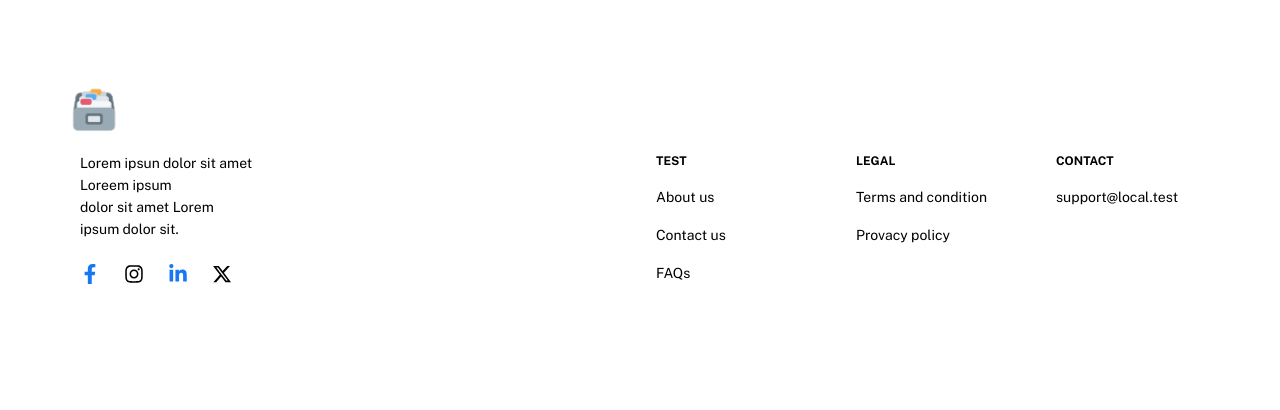
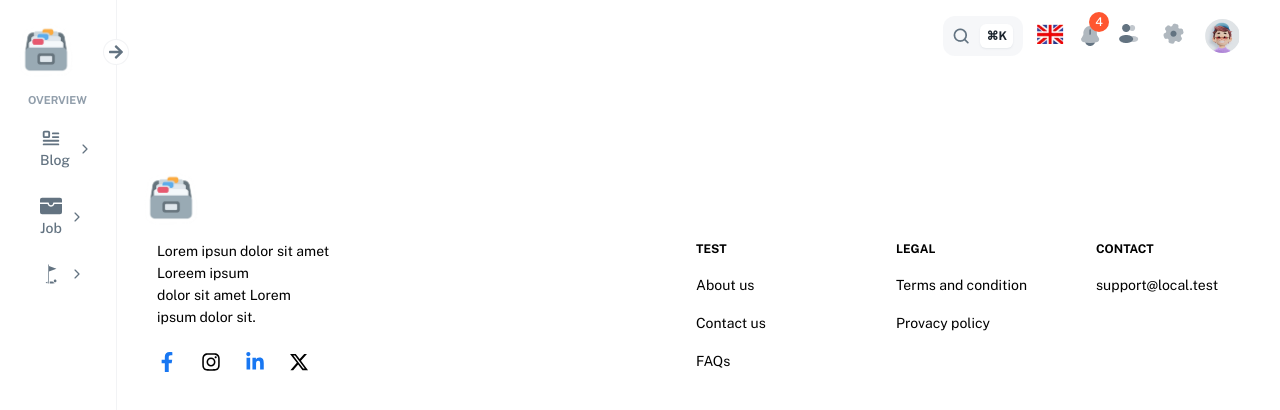
Before and after one commit to hajarakotozafy/blog, a React (Vite) app: page / in a window 1280 px wide. Shown: the top 410 px of the page. Built offline with nearby package versions, Linux system fonts and the light colour scheme.

Commit message:
feat: routing

```diff
--- a/src/App.tsx
+++ b/src/App.tsx
@@ -17,20 +17,20 @@ import BlogArticleDetails from './pages/BlogArticleDetails/BlogArticleDetails';
 const App: FC = () => {
 
   return (
-    <>
-      {/* <DashboardNav/>
-      <SideNav/> */}
-      <Routes>
-          <Route path='/blog' element={<Blog/>} />
-          <Route path='/blog/list' element={<BlogList/>} />
-          <Route path='/product/details' element={<ProductDetails/>} />
-          <Route path='/blog/article/details' element={<BlogArticleDetails/>} />
-      </Routes>
+    <div className="app-container">
+      <SideNav/>
+      <div className="app-content">
+        <DashboardNav/>
+        <Routes>
+            <Route path='/blog' element={<Blog/>} />
+            <Route path='/blog/list' element={<BlogList/>} />
+            <Route path='/blog/details' element={<ProductDetails/>} />
+            <Route path='/blog/create' element={<BlogArticleDetails/>} />
+        </Routes>
       <Footer/>
+      </div>
 
-
-
-    </>
+    </div>
   )
 }
 
--- a/src/components/DashboardNav/DashboardNav.scss
+++ b/src/components/DashboardNav/DashboardNav.scss
@@ -9,6 +9,7 @@
     top: 0;
     background: #fff;
     z-index: 9999;
+    margin-bottom: 16px;
 
     width: 100%;
     .search-bar{
--- a/src/components/SideNav/SideNav.scss
+++ b/src/components/SideNav/SideNav.scss
@@ -1,14 +1,10 @@
 .sidenav-container{
     padding: 20px 16px;
     border-right: 1px solid rgba(145, 158, 171, 0.12);
-    width: 325px;
     background: #fff;
     transition: width 0.4s ease;
     min-height: 100vh;
-    border: 3px solid blue;
-    .hide{
-        width: 136px;
-    }
+    z-index: 99999;
     .sidenav-header{
         img{
             width: 60px;
@@ -48,15 +44,33 @@
         .menu-items{
             display: flex;
             flex-direction: column;
-            row-gap: 4px;
-            cursor: pointer;
+
             .item{
                 display: flex;
+                border-radius: 8px;
                 padding: 10px 8px 10px 12px;
-                column-gap: 12px;
-                border-radius: 8px;
                 align-items: center;
                 transition: width 0.4s ease;
+                cursor: pointer;
+                margin-bottom: 4px;
+                a{
+                    display: flex;
+                    text-decoration: none;
+                    align-items: center;
+                }
+                div{
+                    display: flex;
+                    display: flex;
+                    padding: 0 8px 0 12px;
+                    column-gap: 12px;
+                }
+                svg{
+                    color: rgba(99, 115, 129, 1);
+                    font-size: 22px;
+                    &:nth-child(2){
+                        font-size: 14px;
+                    }
+                }
                 p{
                     width: 189px;
                     font-size: 14px;
@@ -67,7 +81,7 @@
                 }
                 &.active{
                     background-color: rgba(0, 167, 111, 0.08);
-                    p{
+                    p, svg{
                         color: rgba(0, 167, 111, 1);
                     }
                 }
@@ -80,13 +94,31 @@
                     color: rgba(122, 9, 22, 1);
                 }
             }
-            // &.hide{
-            //     .item{
-            //         p{
-            //             display: none;
-            //         }
-            //     }
-            // }
+            .displayOneCollapse{
+                display: none;
+            }
+            &.hide{
+                .item{
+                    div{
+                        flex-direction: column;
+                    }
+                    svg:nth-child(2){
+                        transform: rotate(-90deg);
+                    }
+                    p{
+                        width: auto;
+                    }
+                    &.none-on-collapse{
+                        display: none;
+                    }
+                }
+                .submenu{
+                    display: none;
+                }
+                .displayOneCollapse{
+                    display: flex;
+                }
+            }
         }
     }
 }
--- a/src/components/SideNav/SideNav.tsx
+++ b/src/components/SideNav/SideNav.tsx
@@ -4,6 +4,7 @@ import Logo from "../../assets/images/brand_icon.png";
 import { SideNavData } from "./SideNavData";
 import BlogIcon from "../../assets/images/blog-icon.svg";
 import { FaArrowLeft as ArrowIcon} from "react-icons/fa";
+import SideNavItem from "../SideNavItem/SideNavItem";
 
 const SideNav:FC = () => {
     const [hideSideNav, setHideSideNav] = useState(true)
@@ -18,14 +19,7 @@ const SideNav:FC = () => {
                 <div className={`menu-items ${hideSideNav?'hide':''}`}>
                     {
                         SideNavData.map(item => {
-                            return(
-                                <div className="item active">
-                                    <img src={BlogIcon}/><p>{item.name}</p>
-                                    {
-                                        item.name==="Mail" && (<span className="stat">+32</span>)
-                                    }
-                                </div>
-                            )
+                            return(<SideNavItem item={item}/>)
                         })
                     }
                 </div>
--- a/src/components/SideNav/SideNavData.tsx
+++ b/src/components/SideNav/SideNavData.tsx
@@ -1,47 +1,72 @@
 import { FaBlog as BlogIcon } from "react-icons/fa";
-
+import { TbFloatLeft } from "react-icons/tb";
+import { MdFolderOpen } from "react-icons/md";
+import { IoMailOpenOutline } from "react-icons/io5";
+import { HiOutlineChatBubbleLeftRight } from "react-icons/hi2";
+import { HiOutlineCalendar } from "react-icons/hi";
+import { BsWalletFill } from "react-icons/bs";
+import { GiGolfFlag } from "react-icons/gi";
 export const SideNavData = [
     {
-        icon: <BlogIcon/>,
+        icon: <TbFloatLeft/>,
         name: 'Blog',
-        url: '#',
+        url: '/blog',
+        collapsedItem: false,
         submenu: [
             {
                 name: 'List',
-                url: '#'
+                url: '/blog/list'
             },
             {
                 name: 'Details',
-                url: '#'
+                url: '/blog/details'
             },
             {
                 name: 'Create',
-                url: '#'
+                url: '/blog/create'
             },
             {
                 name: 'Edit',
-                url: '#'
+                url: '/blog/edit'
             }
         ]
     },
     {
-        icon: <BlogIcon/>,
+        icon: <MdFolderOpen/>,
         name: 'File manager',
-        url: '#'
+        url: '/file-manager',
+        collapsedItem: false,
     },
     {
-        icon: <BlogIcon/>,
+        icon: <IoMailOpenOutline/>,
         name: 'Mail',
-        url: '#'
+        url: '/mail',
+        collapsedItem: false,
     },
     {
-        icon: <BlogIcon/>,
+        icon: <HiOutlineChatBubbleLeftRight/>,
         name: 'Chat',
-        url: '#'
+        url: '/chat',
+        collapsedItem: false,
     },
     {
-        icon: <BlogIcon/>,
+        icon: <HiOutlineCalendar/>,
         name: 'Calendar',
-        url: '#'
+        url: '/calendar',
+        collapsedItem: false,
+    },
+    {
+        icon: <BsWalletFill/>,
+        name: 'Job',
+        url: '/job',
+        collapsedItem: true,
+        submenu: []
+    },
+    {
+        icon: <GiGolfFlag/>,
+        name: '',
+        url: '#',
+        collapsedItem: true,
+        submenu: []
     }
 ]
--- /dev/null
+++ b/src/components/SideNavItem/SideNavItem.scss
@@ -0,0 +1,49 @@
+.submenu{
+	padding: 0px 0px 0px 46px;
+	display: flex;
+	flex-direction: column;
+	row-gap: 4px;
+	&>div{
+		a{
+			text-decoration: none;
+		}
+		cursor: pointer;
+        display: flex;
+        flex-direction: column;
+        row-gap: 4px;
+        background: #ffffff;
+		padding: 7px 8px 7px 12px;
+		border-radius: 8px;
+		position: relative;
+
+		.motif{
+			position: absolute;
+			top: -24px;
+			left: -12px;
+			height: 40px;
+			width: 12px;
+			border-bottom: 2px solid rgba(145, 158, 171, 0.08);
+
+			border-left: 2px solid rgba(145, 158, 171, 0.08);
+			border-bottom-left-radius: 8px;
+			z-index: 9998;
+		}
+				&:nth-child(1){
+			.motif{
+				height: 20px;
+				top: -4px;
+			}
+		}
+	}
+	p{
+		font-size: 14px;
+		font-weight: 600;
+		color: rgba(99, 115, 129, 1);
+	}
+	.sub-active{
+		background: rgba(145, 158, 171, 0.08);
+    	p{
+    		color: rgba(28, 37, 46, 1);
+    	}
+    }
+}
--- /dev/null
+++ b/src/components/SideNavItem/SideNavItem.tsx
@@ -0,0 +1,65 @@
+import { FC, useState } from "react";
+import "./SideNavItem.scss";
+import { SideNavItemProps } from "./SideNavItem.types";
+
+import { IoIosArrowDown } from "react-icons/io";
+import { IoIosArrowUp } from "react-icons/io";
+
+import { useLocation, NavLink } from "react-router-dom";
+
+const SideNavItem = ({item}:SideNavItemProps) => {
+    const [displaySubmenu, setDisplaySubmenu] = useState(false);
+    const location = useLocation();
+    return(
+        <>
+
+
+        		<div
+                    onClick={()=>setDisplaySubmenu(!displaySubmenu)}
+                    className={`${item.name!=="Blog" && !item.collapsedItem ? "item none-on-collapse" : "item"} ${item.name==='Job'||item.name===''? 'displayOneCollapse': ''} ${location.pathname.split('/')[1] === item.url.split('/')[1] ? 'active': ''}`}
+                >
+                    <NavLink
+                        to={item.url}
+                    >
+                        <div>
+                            {item.icon}
+                            <p>{item.name}</p>
+                        </div>
+                        {
+                            Object.keys(item).includes('submenu')?
+                                displaySubmenu ?
+                                    (<IoIosArrowUp/>)
+                                    :
+                                    (<IoIosArrowDown/>)
+                                    :''
+                        }
+                    </NavLink>
+                </div>
+            {
+                Object.keys(item).includes('submenu') &&
+                    <div className={displaySubmenu?'submenu':''}>
+
+                        {
+                            displaySubmenu && item.submenu.map((elem) =>(
+
+                                    <div className={`${location.pathname === elem.url ? 'sub-active': ''}`}>
+                                        <NavLink to={elem.url}>
+                                            <div className="motif"></div>
+                                            <p>{elem.name}</p>
+                                        </NavLink>
+                                    </div>
+                            ))
+                        }
+                    </div>
+            }
+        </>
+	)
+}
+
+export default SideNavItem
+// <div className={item.name!=="Blog" && !item.collapsedItem? "item none-on-collapse active":"item active"}>
+//     {item.icon}<p>{item.name}</p>
+//     {
+//         item.name==="Mail" && (<span className="stat">+32</span>)
+//     }
+// </div>
--- a/src/index.scss
+++ b/src/index.scss
@@ -49,6 +49,18 @@ $text-color: #212B36;
   padding: 0;
 }
 
+.app-container{
+  width: 100%;
+  height: 100vh;
+  display: flex;
+  background: #fff;
+  .app-content{
+    flex: 1;
+    height: 100%;
+    overflow-y: scroll;
+  }
+}
+/*
 // a {
 //   font-weight: 500;
 //   color: var(--primary-color);
@@ -64,7 +76,7 @@ $text-color: #212B36;
 //   //min-width: 320px;
 //   max-width: 80vw;
 //   min-height: 95vh;
-// }
+// }*/
 
 h1 {
   font-size: 3.2em;
@@ -75,7 +87,7 @@ h2 {
   font-size: 2.2em;
   line-height: 1.1;
 }
-
+/*
 // button {
 //   border-radius: 8px;
 //   border: 1px solid transparent;
@@ -112,4 +124,4 @@ h2 {
 //   h2 {
 //     font-size: 1.2em;
 //   }
-// }
+// }*/
```
Also changed, not shown: SideNavItem.types.ts (added, +8 -0 lines), src/pages/Blog/Blogs.ts (+5 -5 lines), package.json (line endings or trailing spaces).
